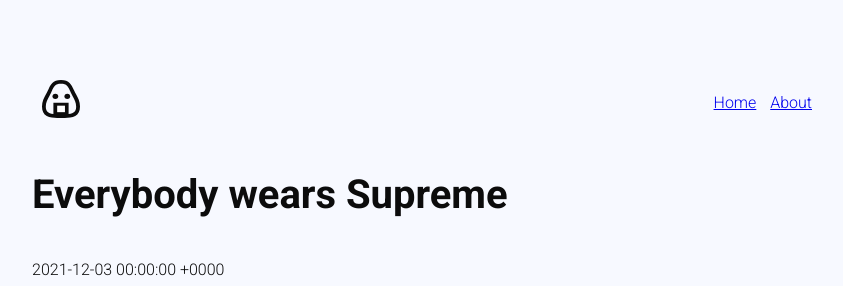
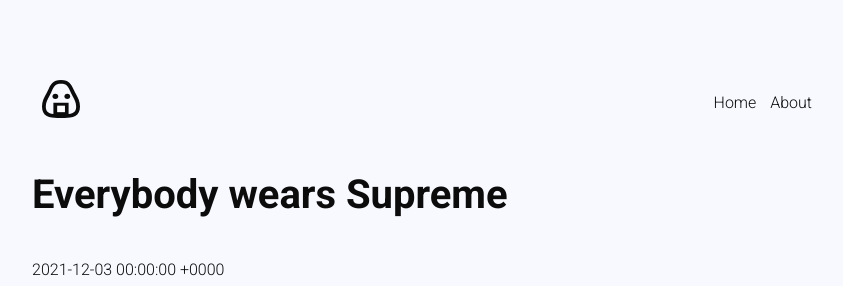
Before and after one commit to Shenghongzhong/watchmebuild, a Jekyll site: the page built from _posts/2021-12-03-welcome-to-jekyll.markdown, in a window 1280 px wide. Shown: the top 286 px of the page, without its empty margins (218-1061 px from the left). Built offline with Jekyll 4.4.1, drawn with Linux system fonts in a browser that asks for light colours.

Commit message:
change the nav

```diff
--- a/assets/css/app.scss
+++ b/assets/css/app.scss
@@ -31,7 +31,7 @@
     margin: 40px 0 0 0 ;
 }
 
-nav {
+nav a{
     color:$black;
     text-decoration:none;
 
```
